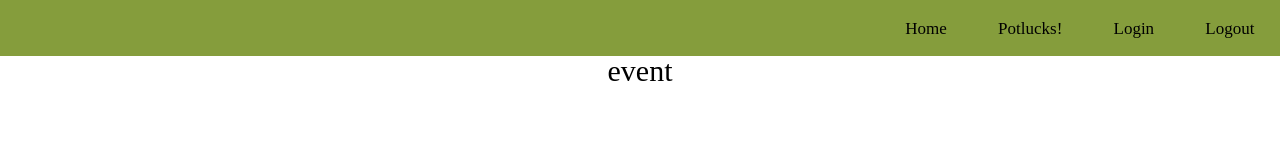
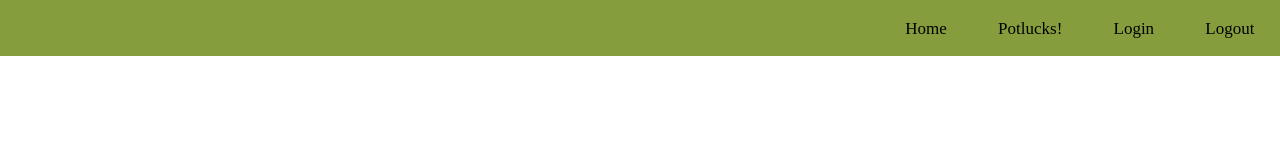
Before and after one commit to Build-Week-potluck-planner-9/front-end, a React (Create React App) app in the folder buildweek-potluck/: page /event/1 in a window 1280 px wide. Shown: the top 160 px of the page. Built offline with nearby package versions, Linux system fonts and the light colour scheme.

Commit message:
fixes for the event components

```diff
--- a/buildweek-potluck/src/App.js
+++ b/buildweek-potluck/src/App.js
@@ -25,7 +25,9 @@ function App(props) {
 			<Route exact path='/event-page'>
 				<EventPage {...props} events={events} />
 			</Route>
-			<Route exact path='/event/:id' component={Event} />
+			<Route exact path='/event/:id'>
+				<Event events={events} />
+			</Route>
 			<Route exact path='/create-potluck' component={CreatePotluck} />
 		</div>
 	);
--- a/buildweek-potluck/src/Components/Event.js
+++ b/buildweek-potluck/src/Components/Event.js
@@ -4,10 +4,27 @@ import '../App.css';
 
 // start Event component
 export default function Event(props) {
+    const {events} = props;
 
-    return (
-        <div>
-            <h1>event</h1>
+    return(
+        <div className="event">
+            <h2>{events.name}</h2>
+            <img src={events.img} alt=''></img>
+            <div className='infoContainer'>
+                <div className='info'>
+                    <h4>{events.time}</h4>
+                    <h4>{events.date}</h4>
+                    <h4>{events.location}</h4>
+                </div>
+            </div>
+            {/* <div className="foodList">
+                <h3>Here is what we have:</h3>
+                <p>{selectedFood}</p>
+                <br />
+                <h3>Here is what we need:</h3>
+                <p>{unselectedFood}</p>
+            </div> */}
         </div>
     )
+
 }
--- a/buildweek-potluck/src/Components/EventItem.js
+++ b/buildweek-potluck/src/Components/EventItem.js
@@ -94,7 +94,7 @@ return(
                 <h3>Here is what we need:</h3>
                 <p>{unselectedFood}</p>
             </div>
-            <Link to='/event/:id'>View Event</Link>
+            <Link to={`/event/${id}`}>View Event</Link>
         </div>
     </EditStyles>
   )
```
